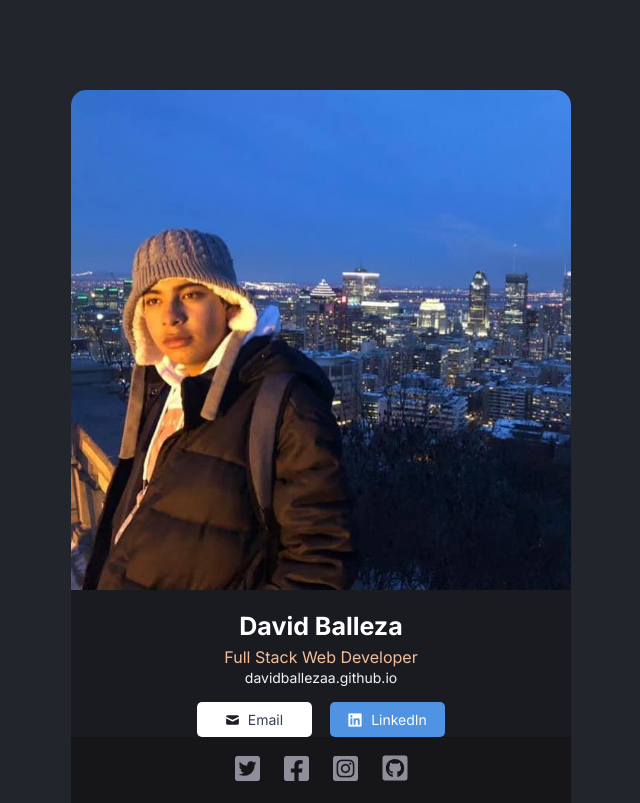
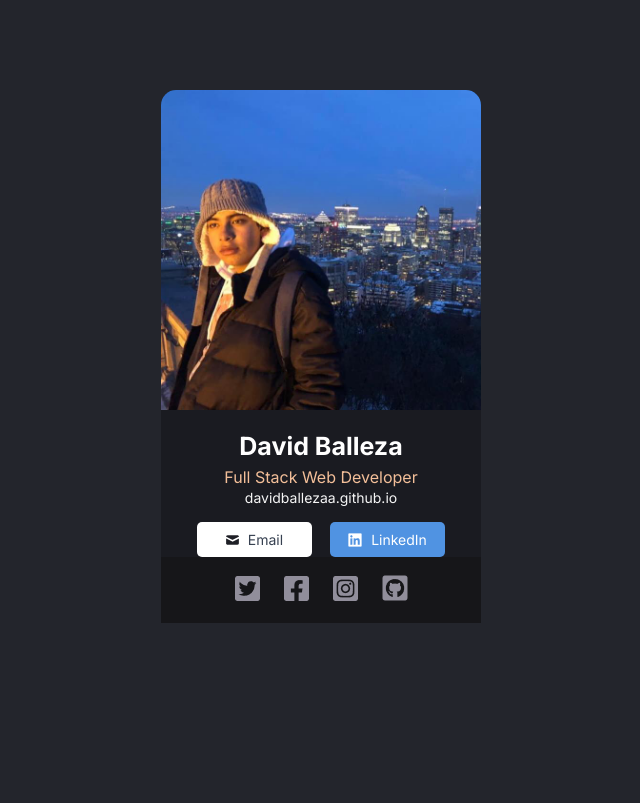
Before and after one commit to davidballezaa/presentation-card, a React (Create React App) app: page / in a window 1280 px wide. Shown: the whole page, without its empty margins (319-959 px from the left). Built offline with nearby package versions, Linux system fonts and the light colour scheme.

Commit message:
go back to fixed width to match design

```diff
--- a/src/index.css
+++ b/src/index.css
@@ -10,8 +10,7 @@ body {
 }
 
 .card {
-  min-width: 320px;
-  max-width: 500px;
+  width: 320px;
   background-color: #1A1B21;
   margin: 90px auto 0 auto;
   border-radius: 15px;
```
